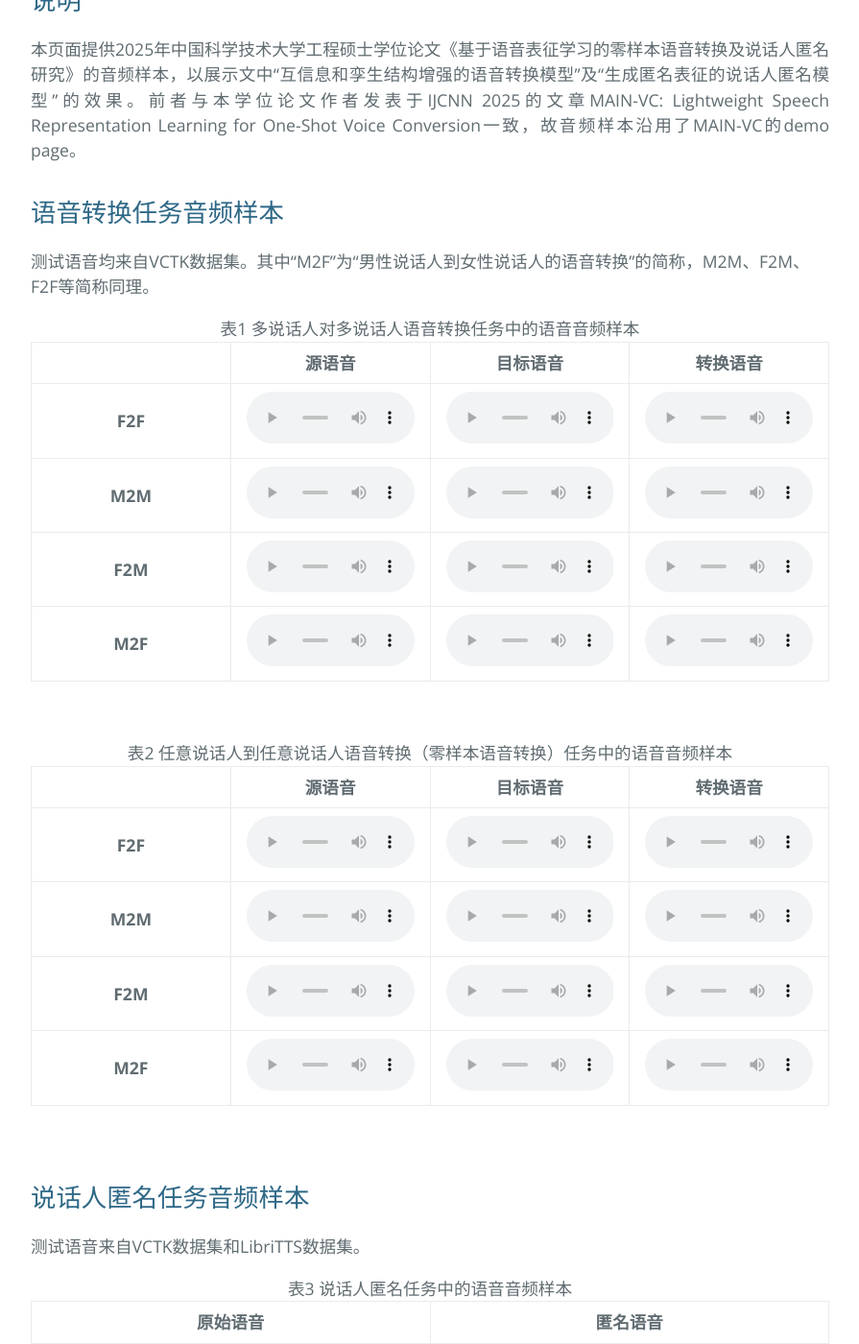
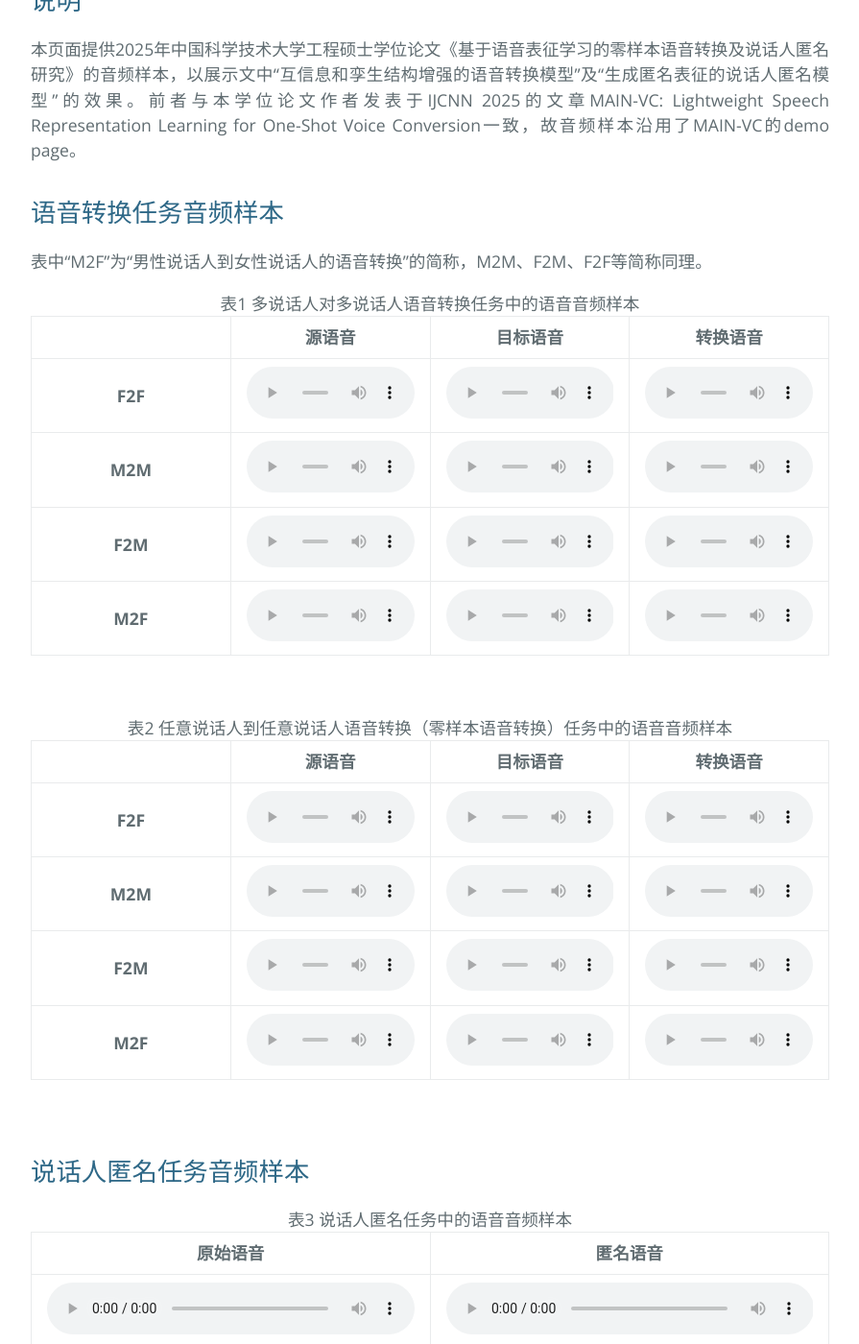
Before and after one commit to PecholaL/SA22218213-samples, a Jekyll site: the page built from index.md, in a window 1280 px wide and 1400 px high, scrolled down 537 px. Shown: the whole window at 96% size, without its empty margins (192-1087 px from the left). Built offline with Jekyll 4.4.1, drawn with Linux system fonts in a browser that asks for light colours; our own code applies the rules of GitHub Pages for plain Markdown files; the repository's description, which GitHub fills in, is left out.

Commit message:
ustc-lpc

```diff
--- a/index.md
+++ b/index.md
@@ -6,7 +6,7 @@
 </p>
 
 ## 语音转换任务音频样本
-测试语音均来自VCTK数据集。其中“M2F”为“男性说话人到女性说话人的语音转换”的简称，M2M、F2M、F2F等简称同理。
+表中“M2F”为“男性说话人到女性说话人的语音转换”的简称，M2M、F2M、F2F等简称同理。
 
 <script>
 function pauseOthers(ele) {
@@ -109,7 +109,6 @@ table {
 
 
 ## 说话人匿名任务音频样本
-测试语音来自VCTK数据集和LibriTTS数据集。
 
 <script>
 function pauseOthers(ele) {
```
